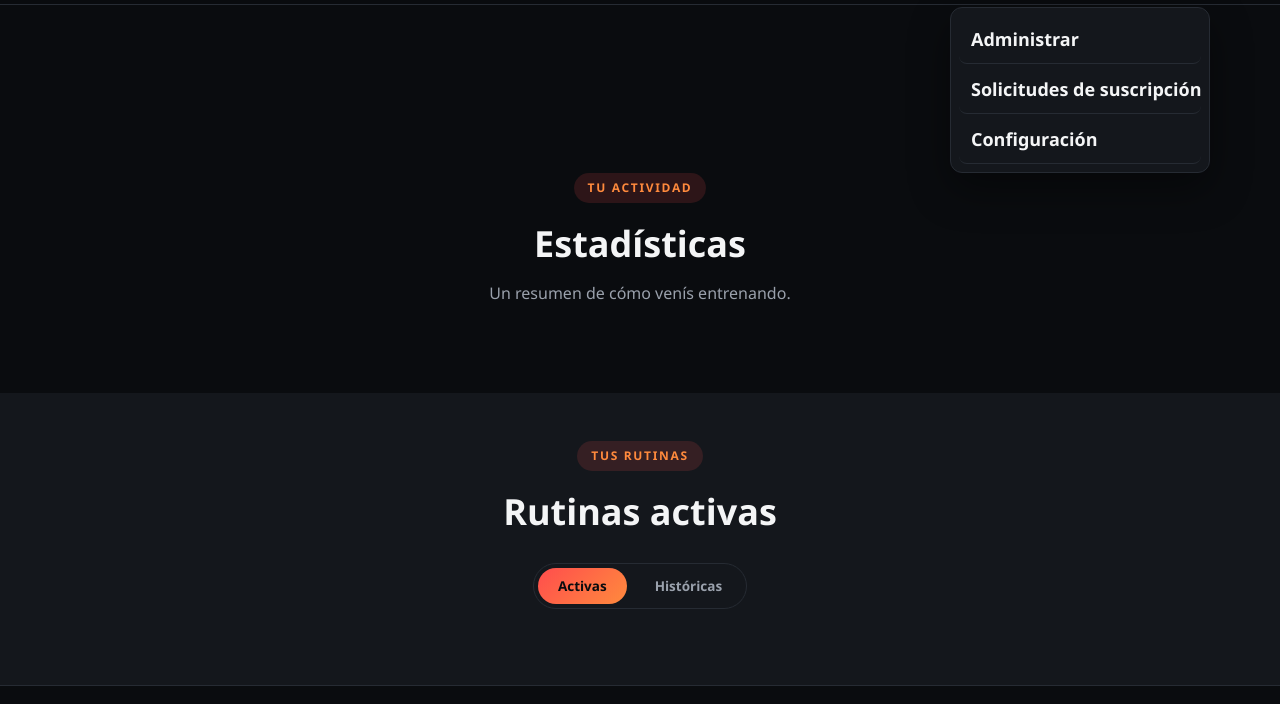
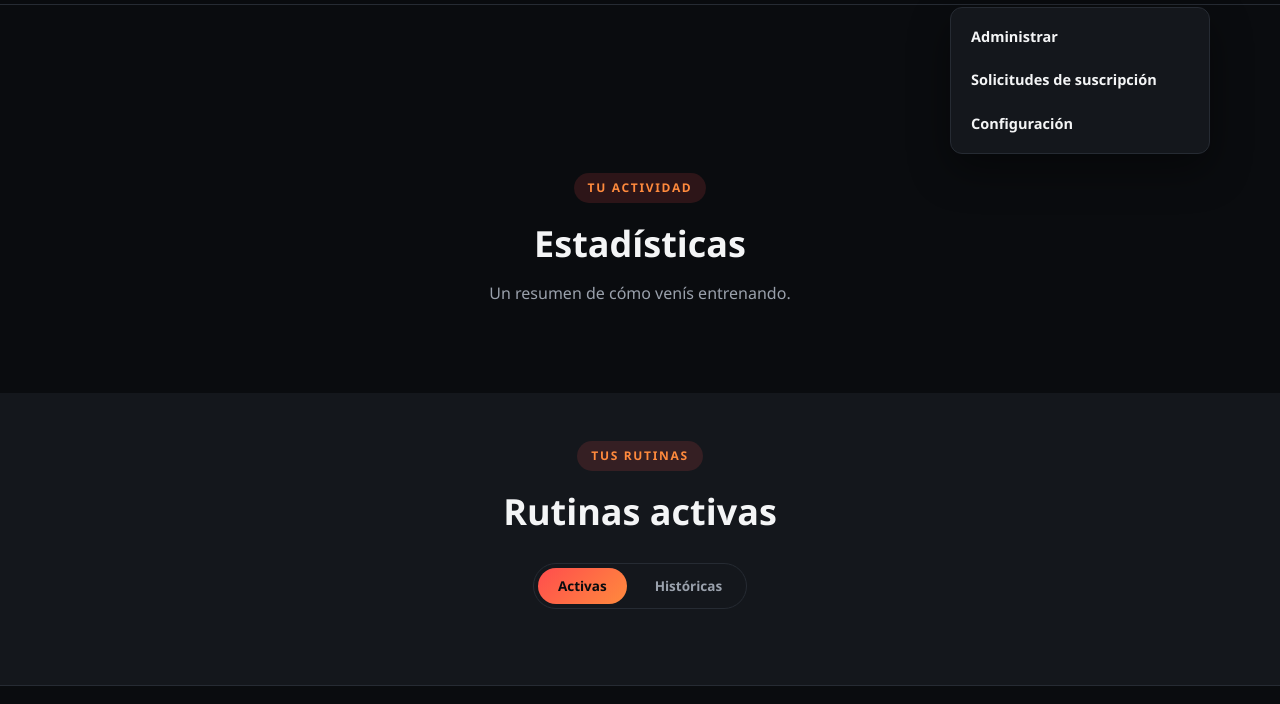
Before and after one commit to PatricioGallo/gymappWeb, a website built with Vite: page 404.html in a window 1280 px wide. Both pictures are taken after a click on the button "Abrir menú de cuenta". Shown: the part 59-763 px from the top of the page. Built offline with nearby package versions, Linux system fonts and the light colour scheme; some packages are replaced by stand-ins of ours; no server answers; the database is empty.

Commit message:
upload fix

```diff
--- a/public/css/modern.css
+++ b/public/css/modern.css
@@ -725,8 +725,16 @@ a { color: inherit; text-decoration: none; }
   color: var(--text);
 }
 
-.site-nav a:hover { background: var(--surface-2); }
 .site-nav a.accent { color: var(--accent-2); }
+
+/* El fondo gris solo tiene sentido en el dropdown chico de mobile (los
+   items necesitan feedback de hover/tap ahi). En desktop el nav pasa a ser
+   una fila horizontal simple: ese fondo se ve mal y ademas tapa el
+   degrade del boton "Registrate gratis" (.nav-cta), asi que se limita a
+   mobile y no incluye botones. */
+@media (max-width: 859px) {
+  .site-nav a:not(.btn):hover { background: var(--surface-2); }
+}
 
 .nav-badge {
   display: inline-flex;
@@ -3460,7 +3468,11 @@ button.quick-card { width: 100%; text-align: left; cursor: pointer; font-family:
     position: static;
     flex-direction: row;
     align-items: center;
+    width: auto;
     background: none;
+    border: none;
+    border-radius: 0;
+    box-shadow: none;
     padding: 0;
     transform: none;
     opacity: 1;
@@ -3507,7 +3519,9 @@ button.quick-card { width: 100%; text-align: left; cursor: pointer; font-family:
 
   .site-nav.account-nav a {
     padding: 10px 12px;
+    font-size: 14.5px;
     border-radius: 8px;
+    border-bottom: none;
     color: var(--text);
     white-space: nowrap;
   }
```
